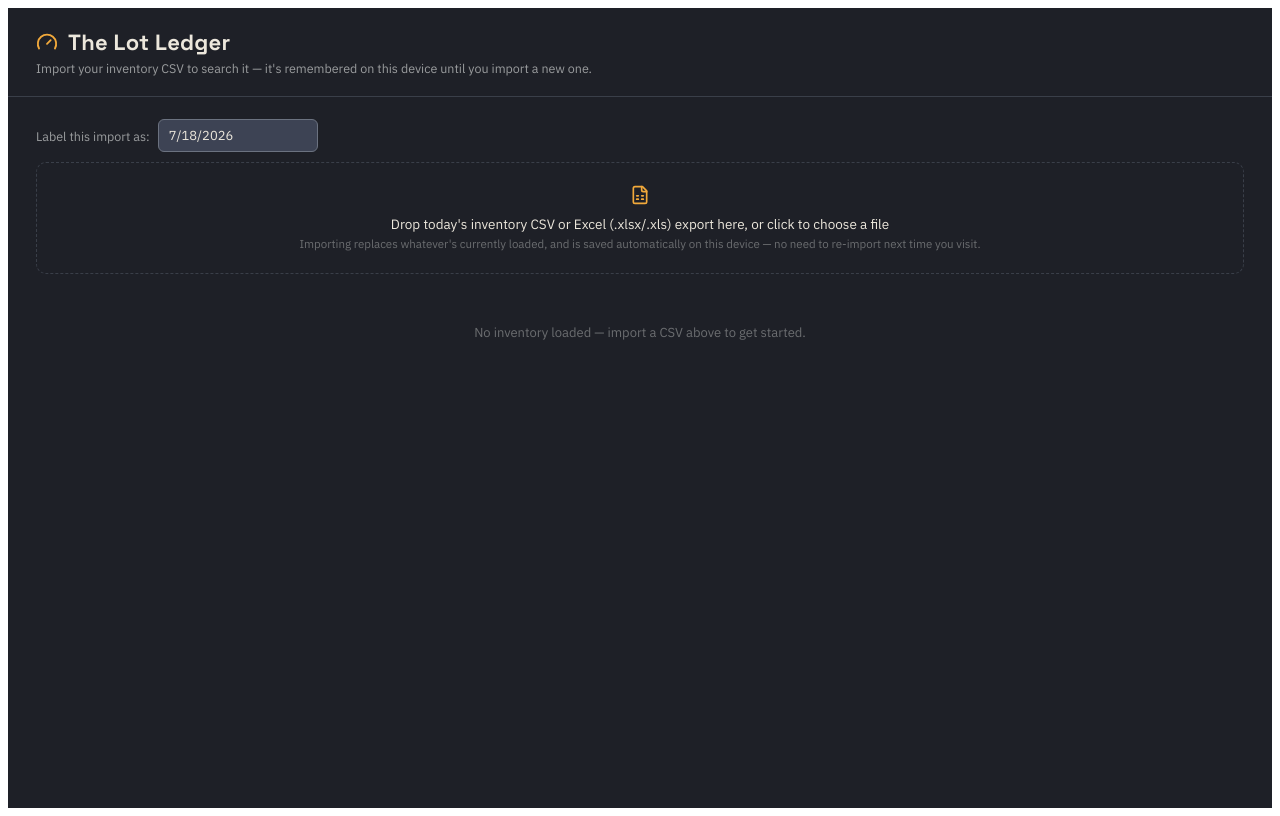
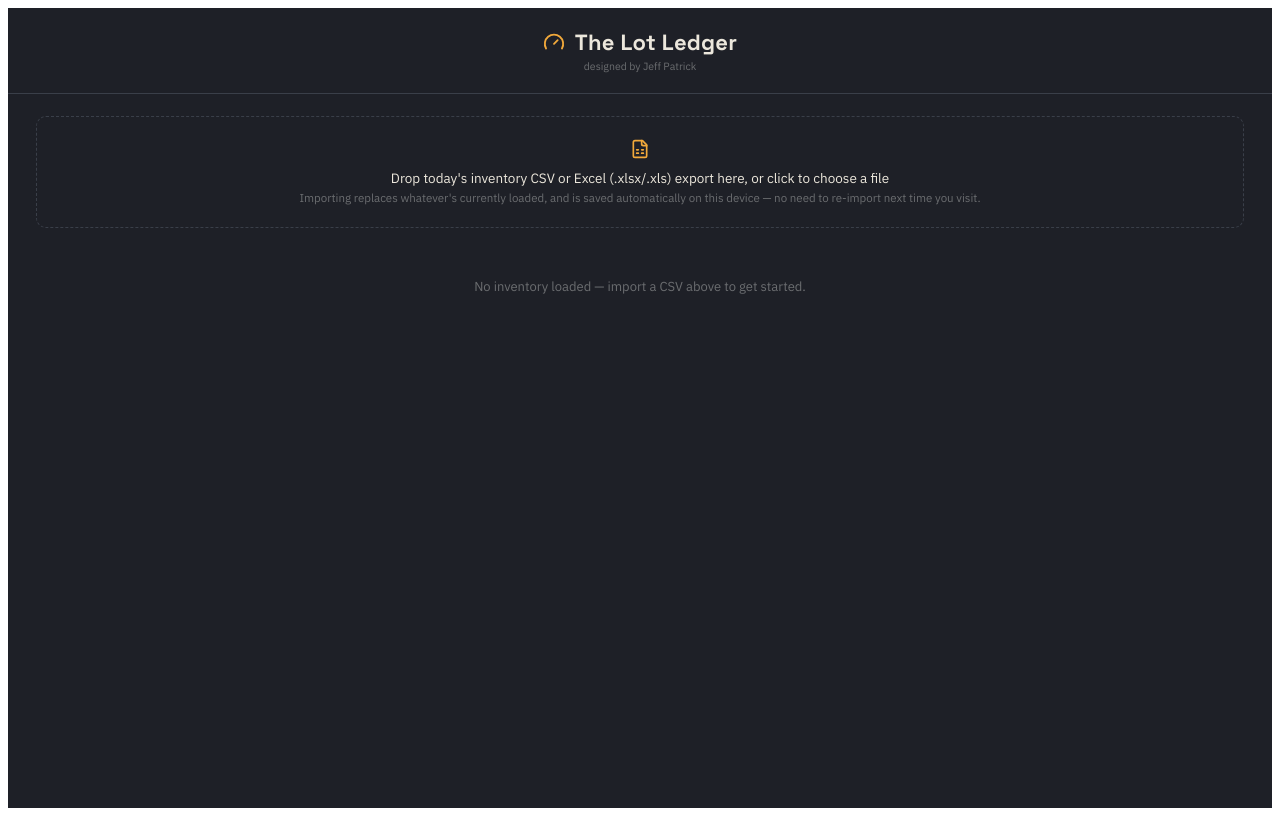
Before and after one commit to Jeff2Earth/DealerInventoryScanner, a React (Vite) app: page / in a window 1280 px wide. Built offline with nearby package versions, Linux system fonts and the light colour scheme.

Commit message:
Update App.jsx

```diff
--- a/src/App.jsx
+++ b/src/App.jsx
@@ -316,7 +316,6 @@ export default function LotLedger() {
   const [sortField, setSortField] = useState("price");
   const [sortDir, setSortDir] = useState("desc");
   const [showFilters, setShowFilters] = useState(true);
-  const [scanDateInput, setScanDateInput] = useState(() => new Date().toLocaleDateString());
   const [confirmingClear, setConfirmingClear] = useState(false);
   const [exportHref, setExportHref] = useState(null);
   const [exportName, setExportName] = useState("");
@@ -380,7 +379,7 @@ export default function LotLedger() {
   function handleFiles(fileList) {
     const files = Array.from(fileList).filter((f) => /\.(csv|xlsx|xls)$/i.test(f.name));
     if (files.length === 0) return;
-    const scanDate = scanDateInput || new Date().toLocaleDateString();
+    const scanDate = new Date().toLocaleDateString();
     // Wipe once per import action — every CSV picked together in this batch
     // merges into one dataset; a later, separate import replaces it.
     saveRecords([]);
@@ -492,31 +491,21 @@ export default function LotLedger() {
       `}</style>
 
       {/* Header */}
-      <div style={{ borderBottom: "1px solid #3A3F49", padding: "20px 28px" }}>
-        <div style={{ display: "flex", alignItems: "center", gap: 10 }}>
+      <div style={{ borderBottom: "1px solid #3A3F49", padding: "20px 28px", textAlign: "center" }}>
+        <div style={{ display: "flex", alignItems: "center", justifyContent: "center", gap: 10 }}>
           <Gauge size={22} color="#F2A93B" />
           <h1 className="lg-display" style={{ fontSize: 22, fontWeight: 700, margin: 0, letterSpacing: 0.2 }}>
             The Lot Ledger
           </h1>
         </div>
-        <div style={{ fontSize: 12.5, color: "#9A9C9E", marginTop: 4 }}>
-          Import your inventory CSV to search it — it's remembered on this device until you import a new one.
+        <div style={{ fontSize: 10.5, color: "#6B6D70", marginTop: 3 }}>
+          designed by Jeff Patrick
         </div>
       </div>
 
       <div style={{ padding: "22px 28px", display: "flex", flexDirection: "column", gap: 20 }}>
-        {/* Scan date + upload zone */}
+        {/* Upload zone */}
         <div style={{ display: "flex", flexDirection: "column", gap: 10 }}>
-          <div style={{ display: "flex", alignItems: "center", gap: 8, fontSize: 12.5 }}>
-            <span style={{ color: "#9A9C9E" }}>Label this import as:</span>
-            <input
-              className="lg-input"
-              style={{ width: 160 }}
-              value={scanDateInput}
-              onChange={(e) => setScanDateInput(e.target.value)}
-              placeholder="e.g. 07/17/2026"
-            />
-          </div>
           <div
             onDragOver={(e) => { e.preventDefault(); setDragOver(true); }}
             onDragLeave={() => setDragOver(false)}
```
